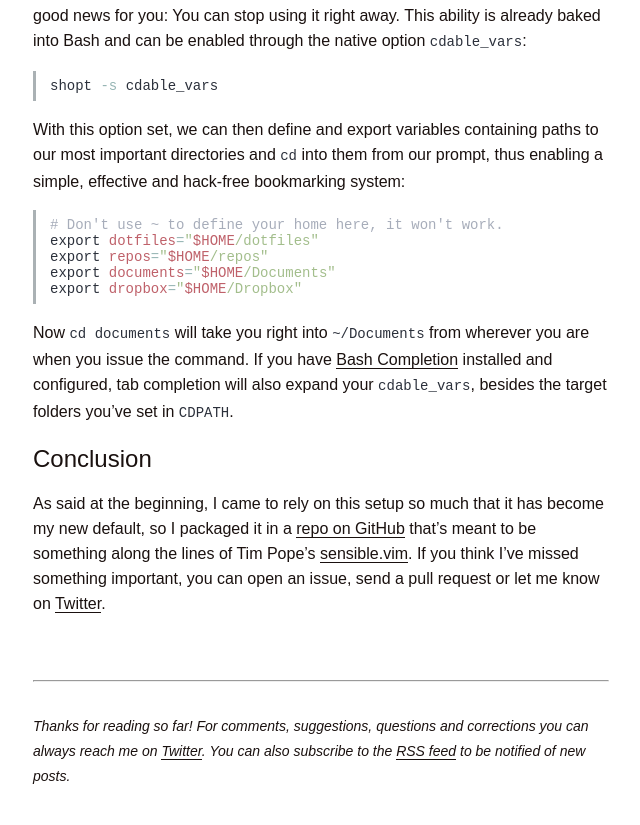
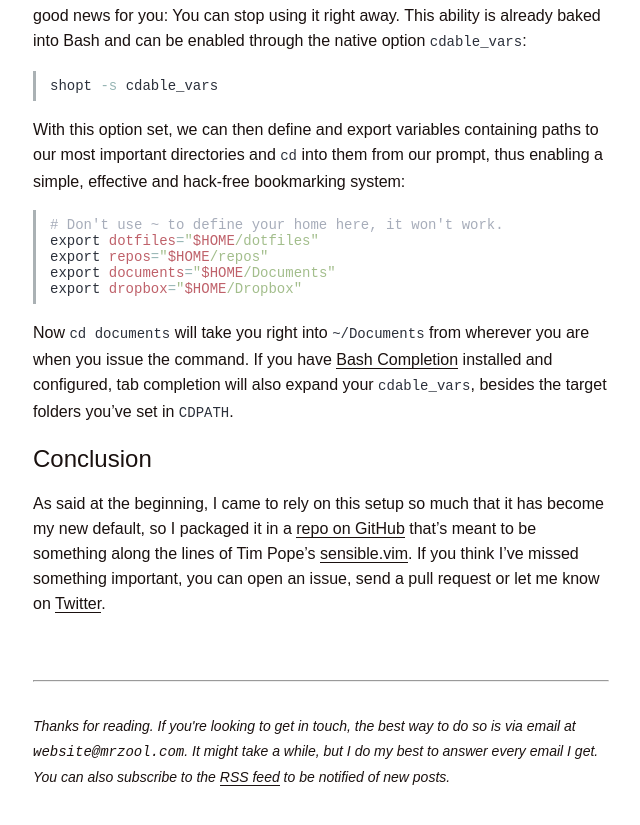
Before and after one commit to mrzool/mrzool.github.io, a Jekyll site: the page built from _posts/2015-12-10-sensible-bash.md, in a window 1280 px wide and 900 px high, scrolled down 3641 px. Shown: the top 825 px of the window, without its empty margins (319-959 px from the left). Built offline with Jekyll 4.4.1, drawn with Linux system fonts in a browser that asks for light colours.

Commit message:
Update post footer text

```diff
--- a/_includes/_post-footer.html
+++ b/_includes/_post-footer.html
@@ -1,4 +1,2 @@
-Thanks for reading so far!
-For comments, suggestions, questions and corrections you can always reach me on
-<a href="http://twitter.com/mrzool_">Twitter</a>.
-You can also subscribe to the <a href="/feed.xml">RSS feed</a> to be notified of new posts.
+Thanks for reading.  If you're looking to get in touch, the best way to do so is via email at <code>website@mrzool.com</code>.
+It might take a while, but I do my best to answer every email I get.  You can also subscribe to the <a href="/feed.xml">RSS feed</a> to be notified of new posts.
```
